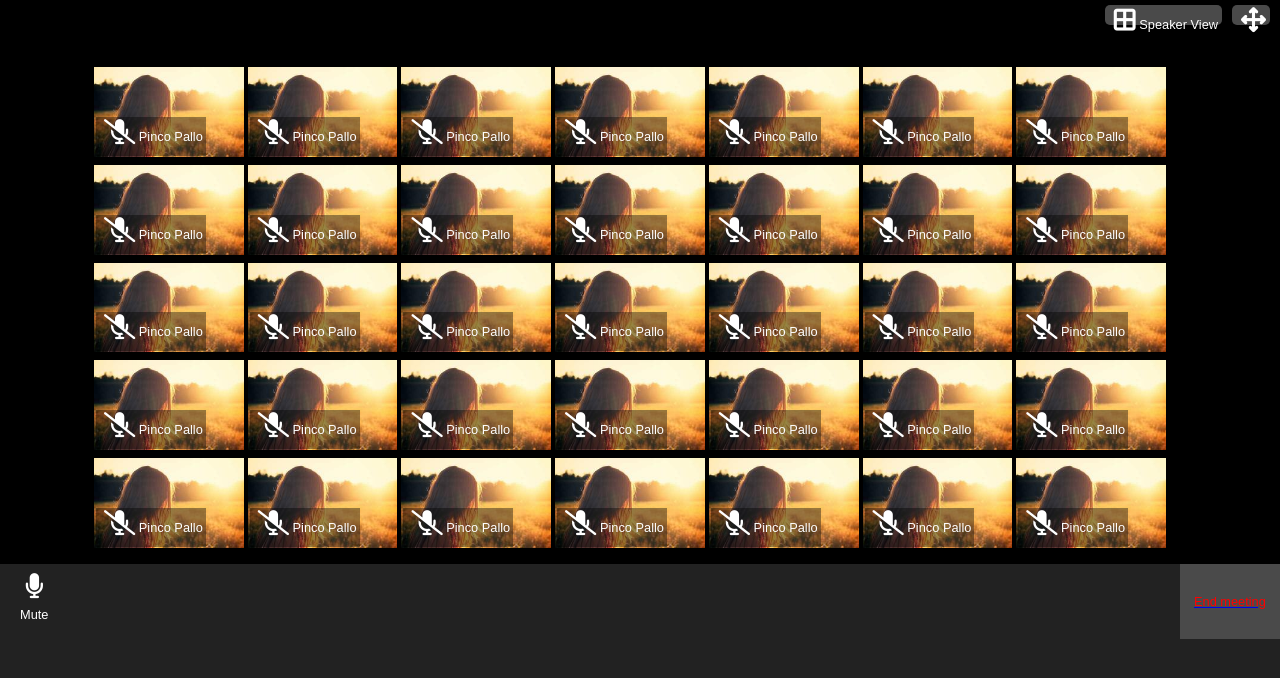
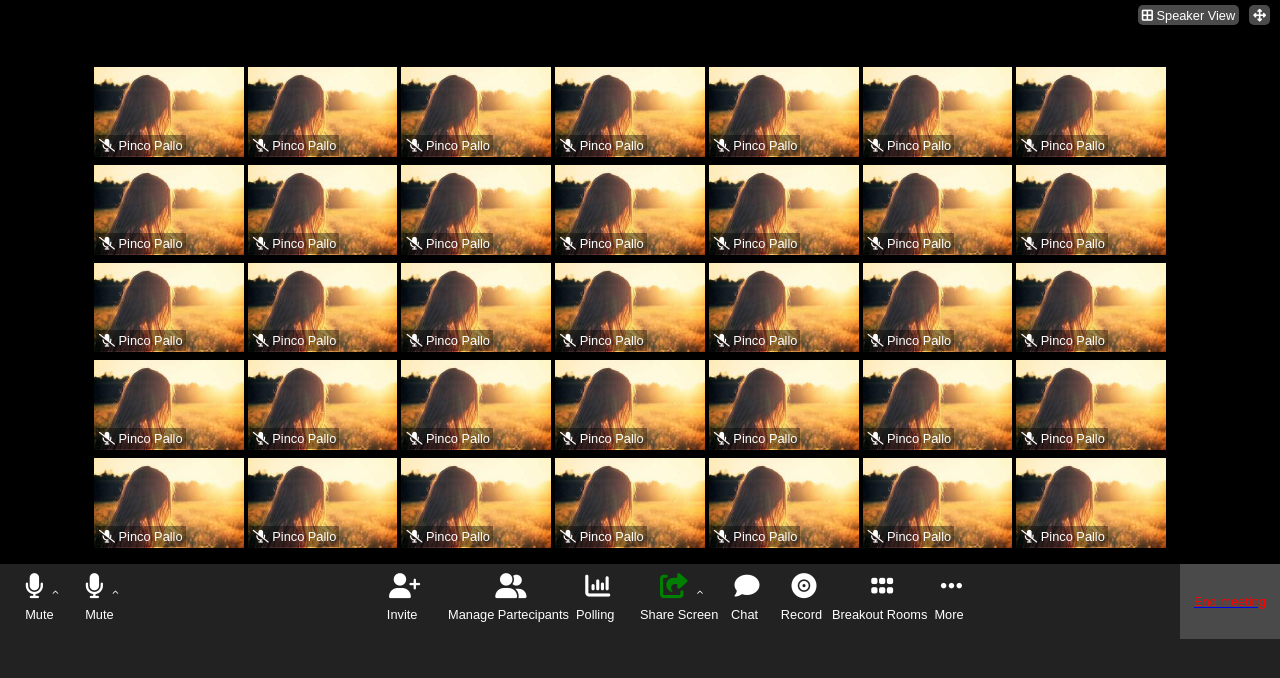
Before and after one commit to MiriamEvardi/html-css-zoom, a plain HTML site: page index.html in a window 1280 px wide. Drawn offline with Linux system fonts and the light colour scheme.

Commit message:
nav completed

```diff
--- a/css/style.css
+++ b/css/style.css
@@ -37,6 +37,7 @@ main {
 .container {
     display: flex;
     flex-wrap: wrap;
+    overflow-y: scroll;
 }
 
 .col-inner {
@@ -45,7 +46,6 @@ main {
 
 .col {
     width: calc(100% / 7 - 8px * 6 / 7);
-    overflow: hidden;
     margin: 2px 2px;
 }
 
@@ -72,6 +72,7 @@ nav {
     background-color: #222222;
     display: flex;
     justify-content: right;
+    z-index: 5;
 
 
 }
@@ -87,7 +88,8 @@ nav {
     font-size: 0.8em;
 }
 
-i {
+/* bottom icons*/
+.icon i {
     font-size: 25px;
     padding-bottom: 8px;
     padding-left: 5px;
@@ -95,9 +97,66 @@ i {
 
 .icon {
     position: absolute;
+
+    color: white;
+    font-size: 0.8em;
+    text-align: center;
+}
+
+.icon #chevron {
+    font-size: 0.5em;
+}
+
+.icon:nth-of-type(1) {
     top: 10px;
     left: 20px;
-    color: white;
-    font-size: 0.8em;
+}
 
+.icon:nth-of-type(2) {
+    top: 10px;
+    left: 80px;
 }
+
+.icon:nth-of-type(3) {
+    top: 10px;
+    left: 30%;
+}
+
+.icon:nth-of-type(4) {
+    top: 10px;
+    left: 35%;
+}
+
+.icon:nth-of-type(5) {
+    top: 10px;
+    left: 45%;
+}
+
+.icon:nth-of-type(6) {
+    top: 10px;
+    left: 50%;
+}
+
+#green {
+    color: green;
+}
+
+.icon:nth-of-type(7) {
+    top: 10px;
+    left: 57%;
+}
+
+.icon:nth-of-type(8) {
+    top: 10px;
+    left: 61%;
+}
+
+.icon:nth-of-type(9) {
+    top: 10px;
+    left: 65%;
+}
+
+.icon:nth-of-type(10) {
+    top: 10px;
+    left: 73%;
+}
--- a/index.html
+++ b/index.html
@@ -240,10 +240,70 @@
     </main>
 
     <nav>
+
+        <!--1-->
         <div class="icon">
-            <i class="fa-solid fa-microphone"></i><br>
+            <i class="fa-solid fa-microphone"></i>
+            <i id="chevron" class="fa-solid fa-chevron-up"></i><br>
             Mute
         </div>
+
+        <!--2-->
+        <div class="icon">
+            <i class="fa-solid fa-microphone"></i>
+            <i id="chevron" class="fa-solid fa-chevron-up"></i><br>
+            Mute
+        </div>
+
+        <!--3-->
+        <div class="icon">
+            <i class="fa-solid fa-user-plus"></i><br>
+            Invite
+        </div>
+
+        <!--4-->
+        <div class="icon">
+            <i class="fa-solid fa-user-group"></i><br>
+            Manage Partecipants
+        </div>
+
+        <!--5-->
+        <div class="icon">
+            <i class="fa-solid fa-chart-column"></i><br>
+            Polling
+        </div>
+
+        <!--6-->
+        <div class="icon">
+            <i id="green" class="fa-solid fa-share-from-square"></i>
+            <i id="chevron" class="fa-solid fa-chevron-up"></i><br>
+            Share Screen
+        </div>
+
+        <!--7-->
+        <div class="icon">
+            <i class="fa-solid fa-comment"></i><br>
+            Chat
+        </div>
+
+        <!--8-->
+        <div class="icon">
+            <i class="fa-solid fa-record-vinyl"></i><br>
+            Record
+        </div>
+
+        <!--9-->
+        <div class="icon">
+            <i class="fa-solid fa-grip"></i><br>
+            Breakout Rooms
+        </div>
+
+        <!--10-->
+        <div class="icon">
+            <i class="fa-solid fa-ellipsis"></i><br>
+            More
+        </div>
+
         <a href="#">
             <div class="end">
                 End meeting
```
